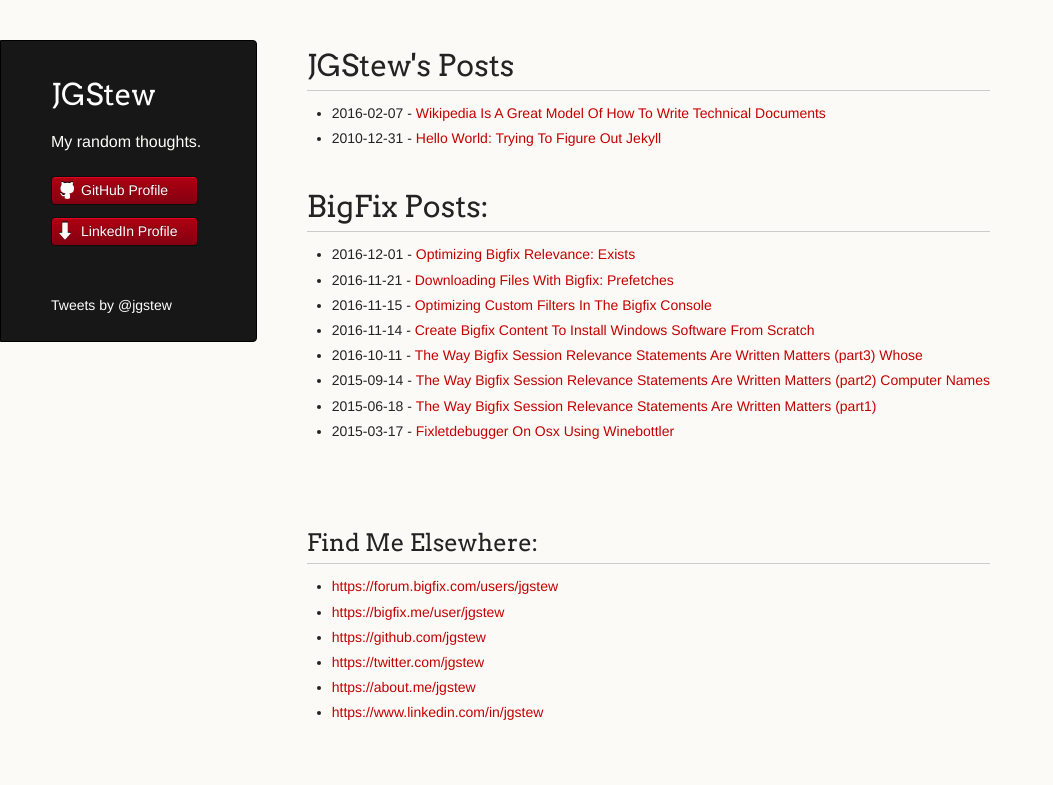
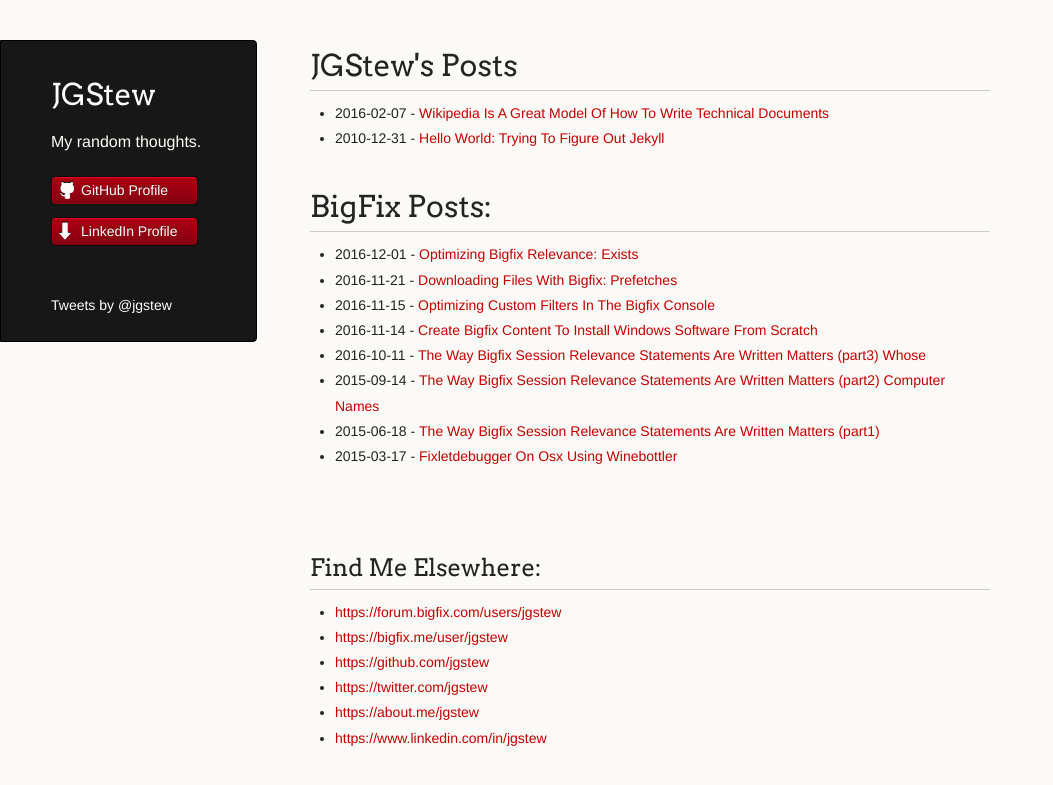
Before and after one commit to jgstew/jgstew.github.io, a Jekyll site: the page built from index.html, in a window 1280 px wide. Shown: the top 785 px of the page, without its empty margins (0-1053 px from the left). Built offline with Jekyll 4.4.1, drawn with Linux system fonts in a browser that asks for light colours; comment, search, counter and statistics services are not loaded.

Commit message:
Update styles.css

```diff
--- a/stylesheets/styles.css
+++ b/stylesheets/styles.css
@@ -319,7 +319,7 @@ a.buttons:hover {
 /* Section - for main page content */
 
 section {
-  width:68y0px;
+  width:680px;
   float:right;
   padding-bottom:50px;
 }
```
